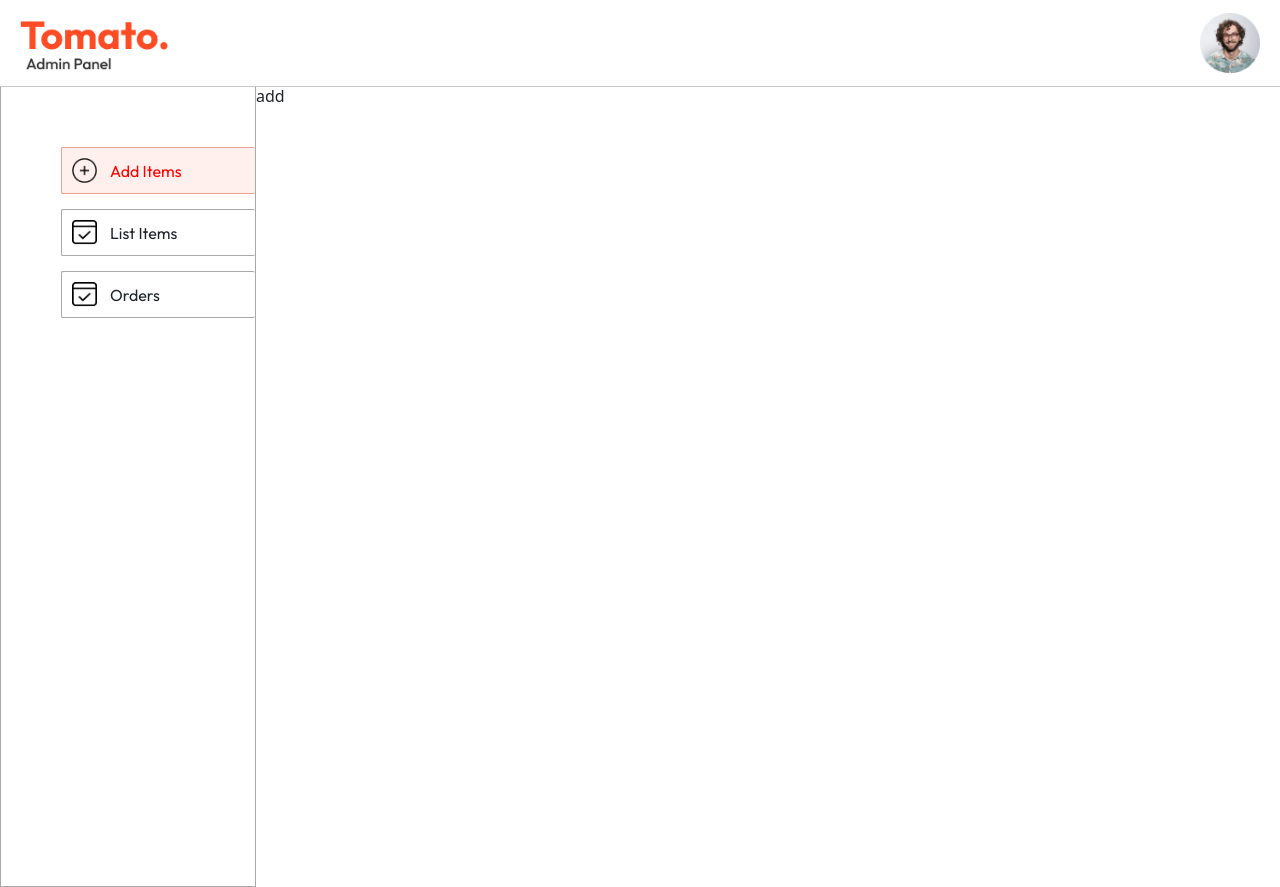
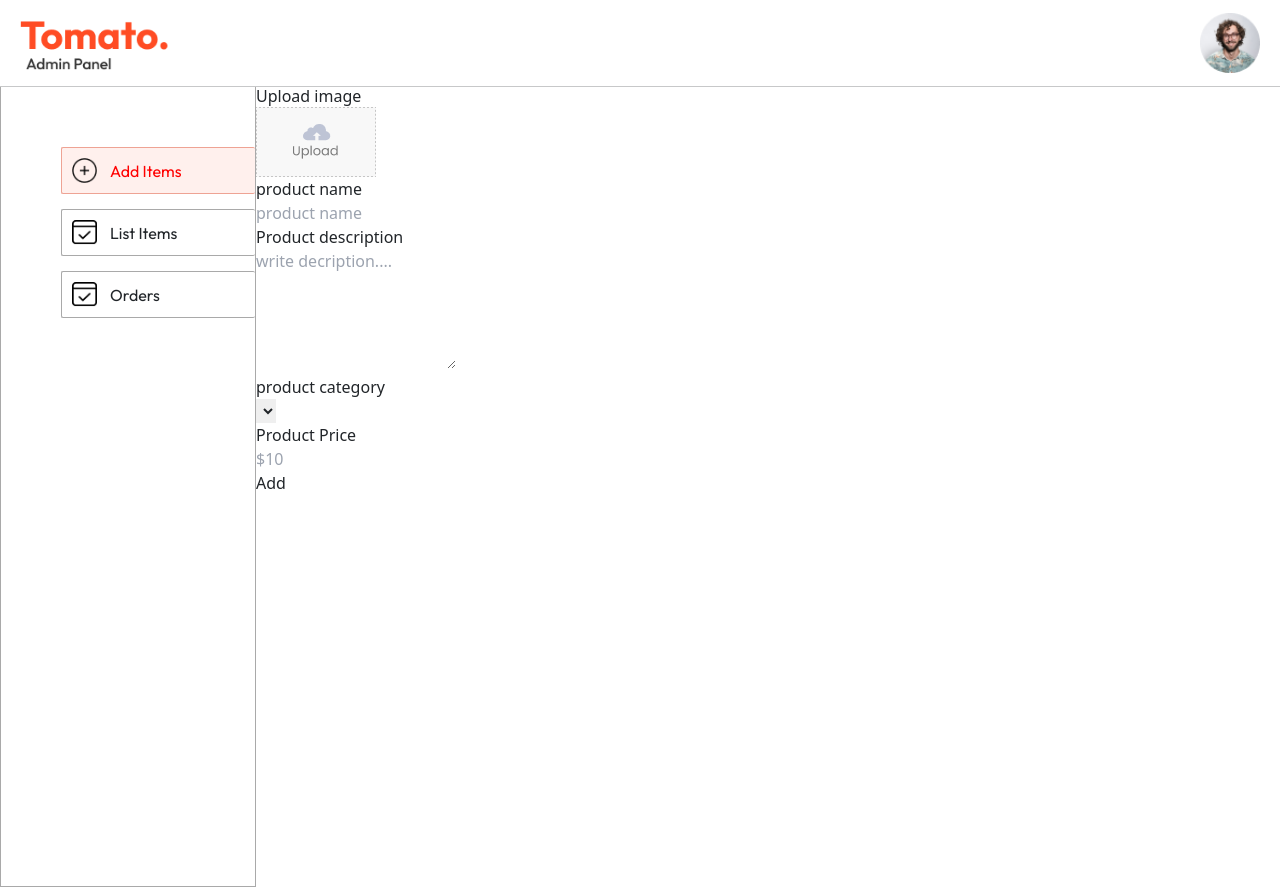
Before and after one commit to asiaahmadali/FoodDel, a React (Vite) app in the folder Admin/: page /addProducts in a window 1280 px wide. Built offline with nearby package versions, Linux system fonts and the light colour scheme.

Commit message:
prduct categories added

```diff
--- a/Admin/src/pages/AddProduct/AddProduct.jsx
+++ b/Admin/src/pages/AddProduct/AddProduct.jsx
@@ -1,7 +1,58 @@
+import { assets } from '../../assests/assets';
+
 function AddProduct() {
   return (
     <div>
-      <h1>add</h1>
+      <form>
+        {/* product image */}
+        <div className="flex flex-col">
+          <h1>Upload image</h1>
+          <label htmlFor="image">
+            <img src={assets.upload_area} alt="" />
+          </label>
+          <input type="file" id="image" required hidden />
+        </div>
+
+        {/* product name */}
+        <div>
+          <p>product name</p>
+          <input type="text" name="name" placeholder="product name" required />
+        </div>
+
+        {/* product description */}
+        <div>
+          <p>Product description</p>
+          <textarea
+            name="description"
+            rows={5}
+            placeholder="write decription...."
+            aria-required
+          ></textarea>
+        </div>
+
+        {/* product cagtegory */}
+        <div>
+          <p>product category</p>
+          <select name="category">
+            <options value="Salad">Salad</options>
+            <options value="Rolls">Rolls</options>
+            <options value="Deserts">Deserts</options>
+            <options value="Sandwich">Sandwich</options>
+            <options value="Cake">Cake</options>
+            <options value="Pure Veg">Pure Veg</options>
+            <options value="Pasta">Pasta</options>
+            <options value="Noodles">Noodles</options>
+          </select>
+        </div>
+
+        {/* product price */}
+        <div>
+          <p>Product Price</p>
+          <input type="Number" name="price" placeholder="$10" />
+        </div>
+
+        <button type="submit">Add</button>
+      </form>
     </div>
   );
 }
```
